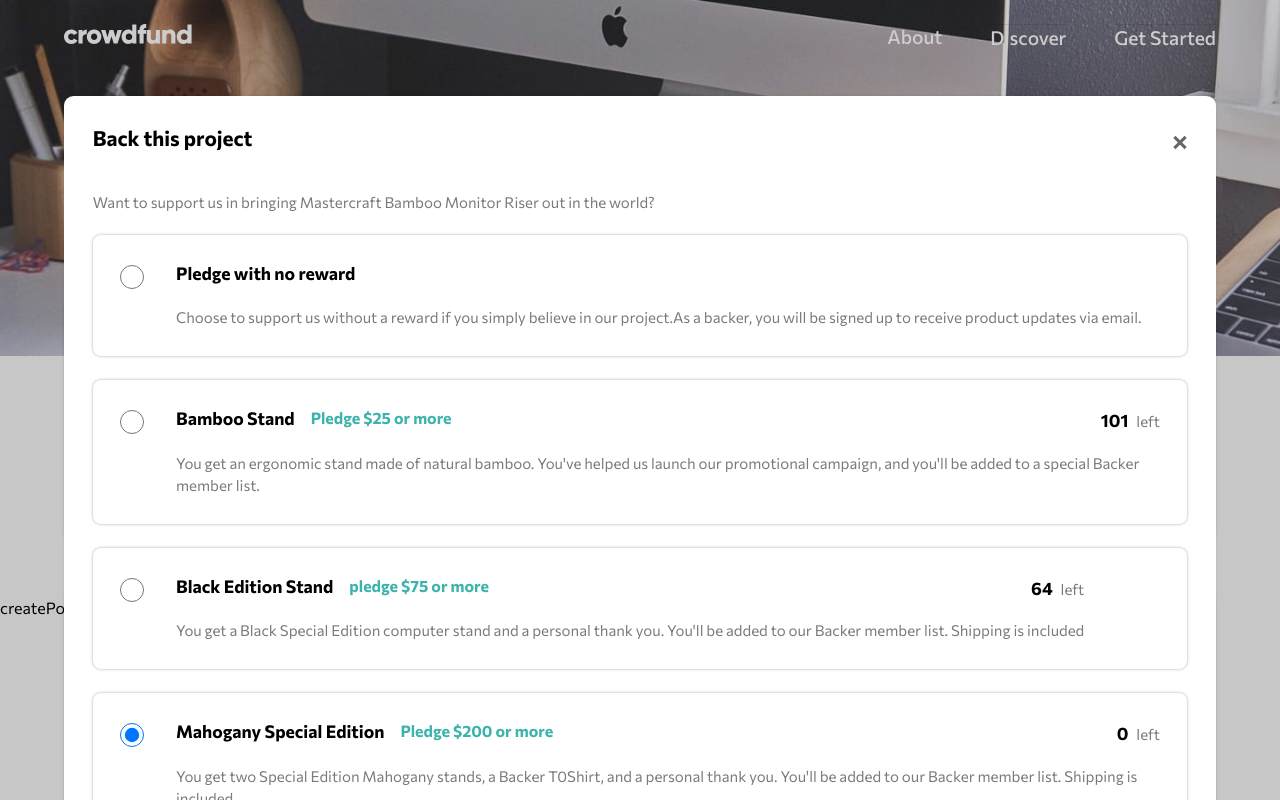
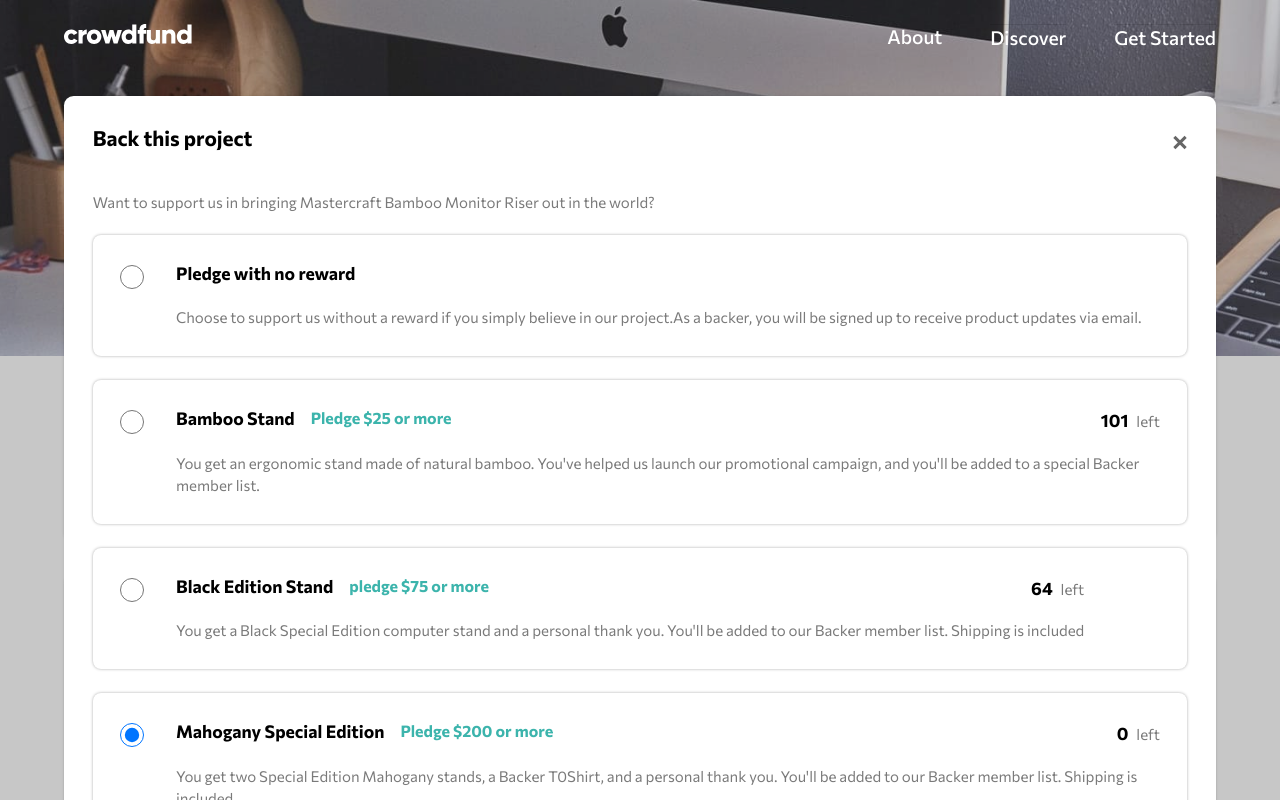
Before and after one commit to lyn-eva/react-practice-Crowdfunding-product-page, a React (Create React App) app: page / in a window 1280 px wide. Both pictures are taken after a click on the button "Back this project". Shown: the top 800 px of the page. Built offline with nearby package versions, Linux system fonts and the light colour scheme.

Commit message:
fixed a bug with createPortal

```diff
--- a/src/components/modal/Backdrop.js
+++ b/src/components/modal/Backdrop.js
@@ -1,7 +1,7 @@
 import styles from "./Backdrop.module.css";
 
-function Backdrop() {
-  return <div id={styles.backdrop}></div>;
+function Backdrop(props) {
+  return <div onClick={props.onClick} id={styles.backdrop}></div>;
 }
 
 export default Backdrop;
--- a/src/components/modal/PledgeOptionsModal.js
+++ b/src/components/modal/PledgeOptionsModal.js
@@ -9,17 +9,20 @@ import PriceCard from "../UI/PriceCard";
 function PledgeOptionsModal(props) {
   return (
     <>
-      createPortal(
-      <Backdrop />, document.getElementById('backdrop')); createPortal(
+      {createPortal(
+        <Backdrop onClick={props.onClick} />,
+        document.getElementById("backdrop")
+      )}
+      {createPortal(
         <Container className={styles.pledgeOptionsModal}>
           <div className={styles.context}>
             <h2>Back this project</h2>
-          <button type='button' onClick={props.onClick}>
+            <button type="button" onClick={props.onClick}>
               <img id={styles.close} src={closeIcon} alt="close" />
             </button>
             <p>
-            Want to support us in bringing Mastercraft Bamboo Monitor Riser out
-            in the world?
+              Want to support us in bringing Mastercraft Bamboo Monitor Riser
+              out in the world?
             </p>
           </div>
           <ul>
@@ -50,8 +53,9 @@ function PledgeOptionsModal(props) {
               amount="0"
             />
           </ul>
-      </Container>
-      , document.getElementById('modal'))
+        </Container>,
+        document.getElementById("modal")
+      )}
     </>
   );
 }
```
Lines whose indentation alone changed are shown as unchanged.
